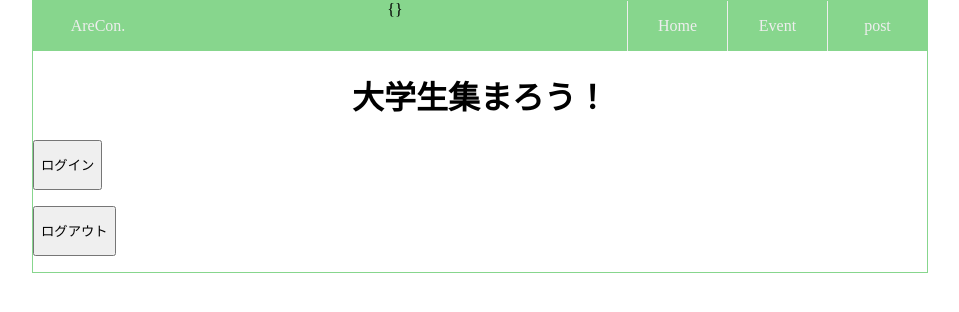
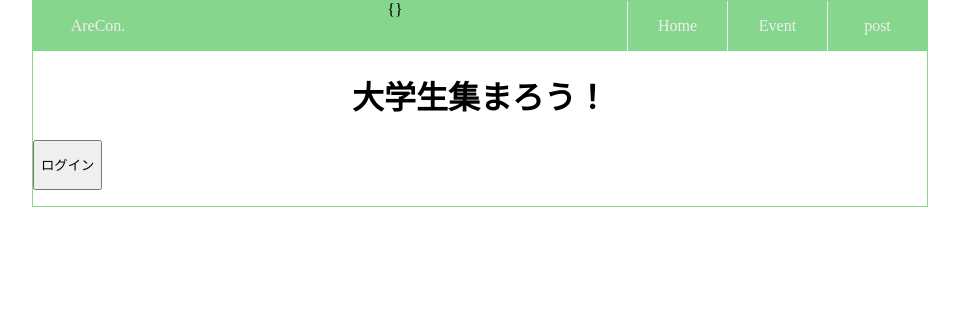
Before and after one commit to webex14-team-10/anualincome-100milion, a Vue app: page / in a window 1280 px wide. Shown: the top 312 px of the page, without its empty margins (160-1119 px from the left). Built offline with nearby package versions, Linux system fonts and the light colour scheme.

Commit message:
v-if完成

```diff
--- a/src/views/HomeView.vue
+++ b/src/views/HomeView.vue
@@ -1,8 +1,8 @@
 <template>
   <div class="home">
     <h1>大学生集まろう！</h1>
-    <p v-if="show"><SingIn /></p>
-    <p v-show="show"><SingOut /></p>
+    <p v-on:click="click" v-if="show"><SingIn /></p>
+    <p v-on:click="click" v-else><SingOut /></p>
   </div>
 </template>
 
@@ -16,14 +16,14 @@ export default {
     SingIn,
     SingOut,
   },
-  data: function () {
+  data() {
     return {
       show: true,
     };
   },
   methods: {
     click: function () {
-      this.show = !this.show;
+      this.show = false;
     },
   },
 };
```
